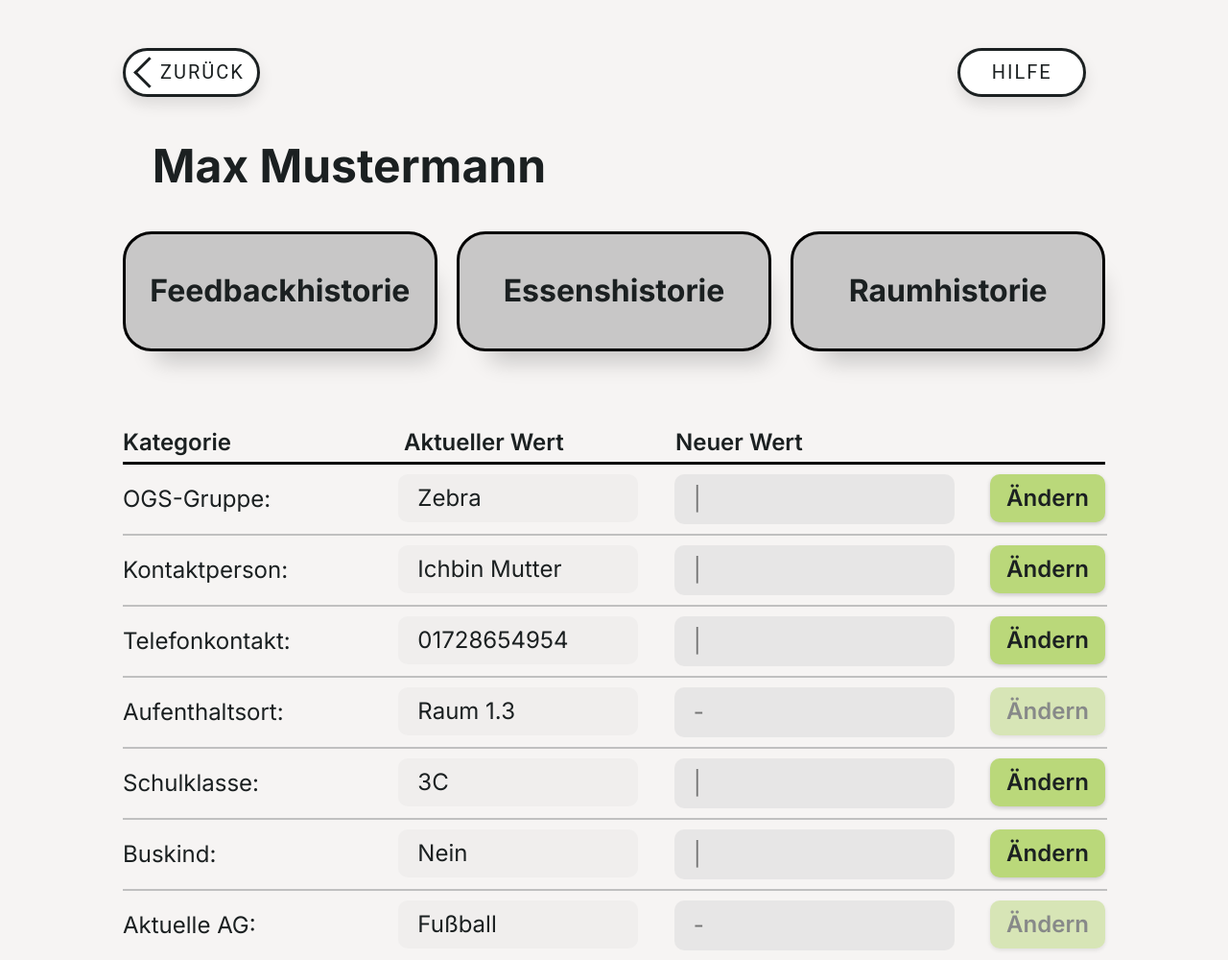
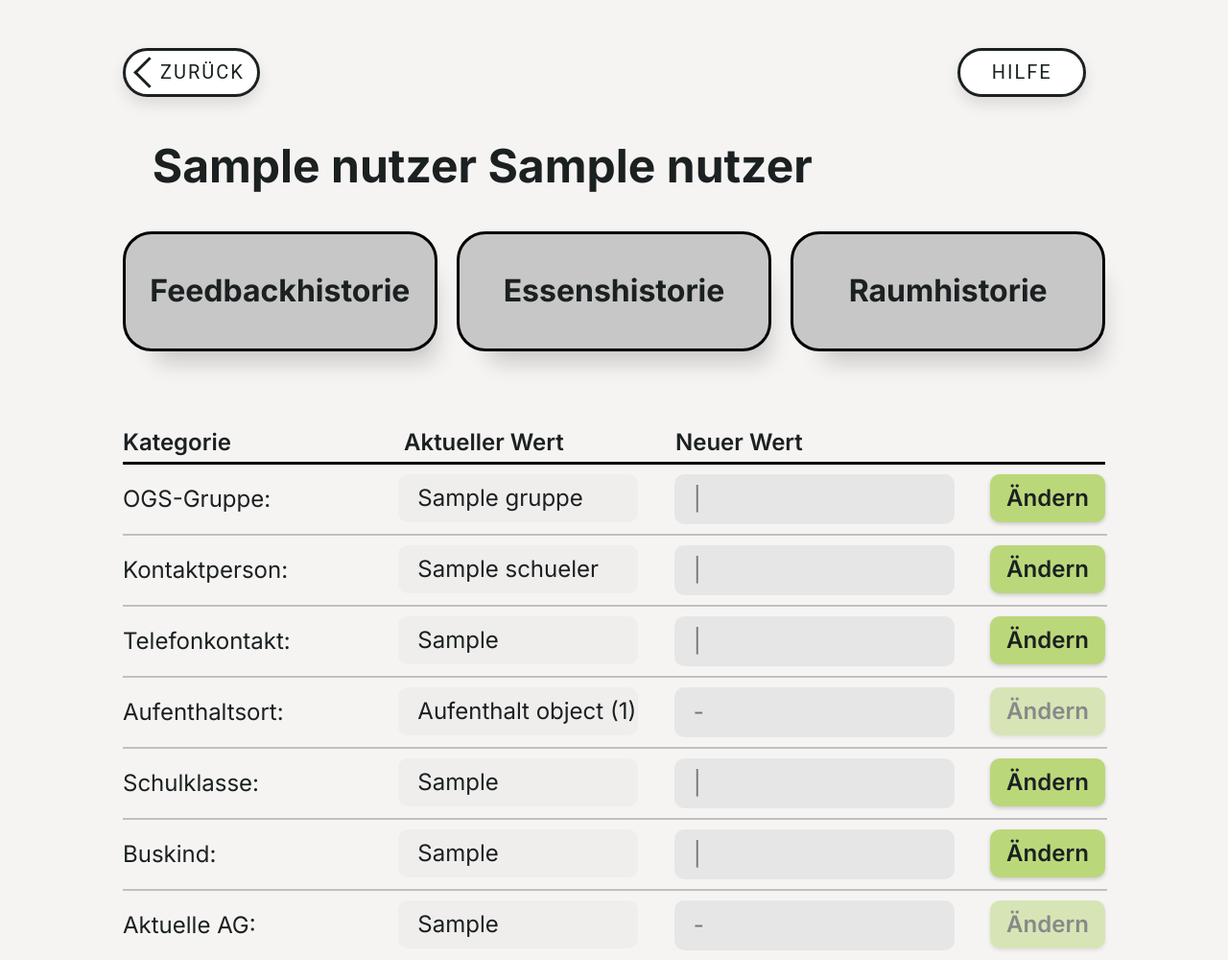
Before and after one commit to LegoStalin/koord-app-altenberge, a Django app: template koordapp/main_app/templates/pupil/pupil.html in a window 1280 px wide. Shown: the whole page at 96% size. Run offline with Django 4.2, Linux system fonts and the light colour scheme; tables that the repository leaves empty hold one stand-in row (values such as "Sample post"); the template is opened without the code that fills it: values that come from a table or form of the project are taken from there, most other values are stand-ins (such as "Sample title", 1, 10 or a date in 2020).

Commit message:
Add pupil_view

```diff
--- a/koordapp/main_app/models.py
+++ b/koordapp/main_app/models.py
@@ -65,7 +65,7 @@ class Schueler(models.Model):
     bus_kind = models.BooleanField()
     name_eb = models.CharField(max_length=100)
     kontakt_eb = models.CharField(max_length=300)
-    # angemeldet = models.BooleanField(default=FALSE)      # Ist kind überhaupt an diesem Tag in der OGS
+    angemeldet = models.BooleanField(default=False)      # Ist kind überhaupt an diesem Tag in der OGS
     user_id = models.ForeignKey(Nutzer, on_delete=models.CASCADE)
     gruppen_id = models.ForeignKey(Gruppe, on_delete=models.CASCADE)
     ag_buchungen = models.ManyToManyField(AG)
--- a/koordapp/main_app/templates/pupil/pupil.html
+++ b/koordapp/main_app/templates/pupil/pupil.html
@@ -32,7 +32,7 @@
             </div>"
         </div>
     </div>
-    <h1 class="heading_2"> Max Mustermann </h1>
+    <h1 class="heading_2"> {{nutzer.vorname}} {{nutzer.nachname}} </h1>
 
     <div class="navcontainer">
         <button class="historybutton" onclick="window.location.href = 'http://127.0.0.1:8000/feedback_history/';"> Feedbackhistorie </button>
@@ -41,7 +41,7 @@
     </div>
 
 
-
+    <form method="post" class="input_container">{% csrf_token %}
         <div class = "information">
             <div class="header_line">
                 <label class="category_header">Kategorie</label>
@@ -55,7 +55,7 @@
                 <div class="inputblock">
                     <label class = "category">OGS-Gruppe:</label>
 
-                <label class = "current">Zebra</label>
+                    <label class = "current">{{schueler.gruppen_id.name}}</label>
                     <input type="text" class="inputfield" name="username" placeholder="|" />
                     <button class="change_button">Ändern</button>
                 </div>
@@ -64,14 +64,14 @@
 
                 <div class = "inputblock">
                     <label class = "category">Kontaktperson:</label>
-                <label class = "current">Ichbin Mutter</label>
+                    <label class = "current">{{schueler.name_eb}}</label>
                     <input type="text" class="inputfield" name="password" placeholder="|" />
                     <button class="change_button">Ändern</button>
                 </div>
                 <div class = "line"></div>
                 <div class="inputblock">
                     <label class = "category">Telefonkontakt:</label>
-                <label class = "current">01728654954</label>
+                    <label class = "current">{{schueler.kontakt_eb}}</label>
                     <input type="text" class="inputfield" name="firstname" placeholder="|" />
 
                     <button class="change_button">Ändern</button>
@@ -79,35 +79,35 @@
                 <div class = "line"></div>
                 <div class = "inputblock">
                     <label class = "category">Aufenthaltsort:</label>
-                <label class = "current">Raum 1.3</label>
+                    <label class = "current">{{aufenthalt}}</label>
                     <input type="text" class="inputfield" name="surname" placeholder="-" />
                     <button class="change_button_transparent">Ändern</button>
                 </div>
                 <div class = "line"></div>
                 <div class = "inputblock">
                     <label class = "category">Schulklasse:</label>
-                <label class = "current">3C</label>
+                    <label class = "current">{{schueler.klasse}}</label>
                     <input type="text" class="inputfield" name="surname" placeholder="|" />
                     <button class="change_button">Ändern</button>
                 </div>
                 <div class = "line"></div>
                 <div class = "inputblock">
                     <label class = "category">Buskind:</label>
-                <label class = "current">Nein</label>
+                    <label class = "current">{{bus_kind}}</label>
                     <input type="text" class="inputfield" name="surname" placeholder="|" />
                     <button class="change_button">Ändern</button>
                 </div>
                 <div class = "line"></div>
                 <div class = "inputblock">
                     <label class = "category">Aktuelle AG:</label>
-                <label class = "current">Fußball</label>
+                    <label class = "current">{{aktuelle_ag}}</label>
                     <input type="text" class="inputfield" name="surname" placeholder="-" />
                     <button class="change_button_transparent">Ändern</button>
                 </div>
 
             </div>
         </div>
-
+    </form>
 
 
     </body>
--- a/koordapp/main_app/urls.py
+++ b/koordapp/main_app/urls.py
@@ -12,6 +12,7 @@ urlpatterns = [
     path('create_activity/<str:raum>', views.create_activity, name='create_activity'),
     path('csv_import/', views.csv_import, name='csv_import'),
     path('change_roomdata/', views.change_roomdata, name='change_roomdata'),
+    path('pupil/<int:pupil>', views.pupil, name='pupil'),
 ]
 
 
@@ -34,5 +35,6 @@ main_url_android_no_room = 'choose_room'
 allowed_urls_web = [
     'master_web',
     'csv_import',
+    'pupil',
     ]
 main_url_web = 'master_web'
--- a/koordapp/main_app/views.py
+++ b/koordapp/main_app/views.py
@@ -12,6 +12,7 @@ from main_app.view.create_activity.create_activity_view import create_activity_v
 from main_app.view.csv_import.csv_import_view import csv_import_view
 from main_app.view.change_roomdata.change_roomdata_view import change_roomdata_view
 from main_app.view.remove_tablet.remove_tablet_view import remove_tablet_view
+from main_app.view.pupil.pupil_view import pupil_view
 
 class MasterHomeView(TemplateView):
     template_name = 'master_overview/master_web.html'
@@ -42,3 +43,6 @@ def csv_import(request):
 
 def change_roomdata(request):
     return change_roomdata_view(request)
+
+def pupil(request, pupil):
+    return pupil_view(request, pupil)
```
Also changed, not shown: koordapp/main_app/view/pupil/pupil_view.py (added, +34 -0 lines), koordapp/main_app/migrations/0003_schueler_angemeldet.py (added). Lines whose indentation alone changed are shown as unchanged.
